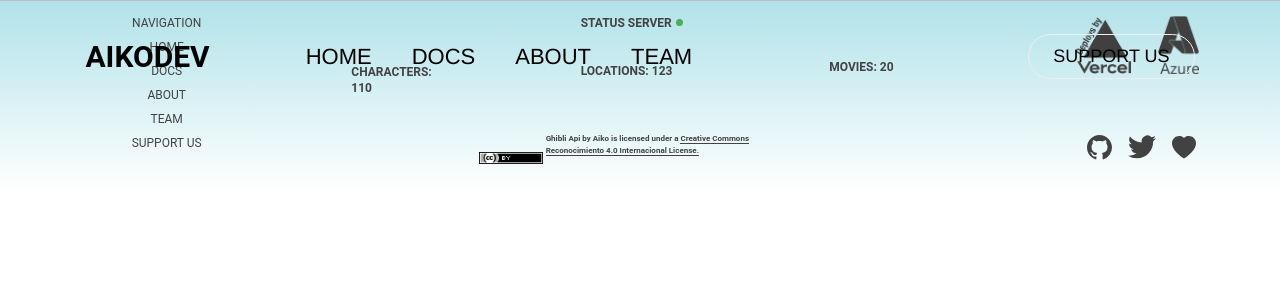
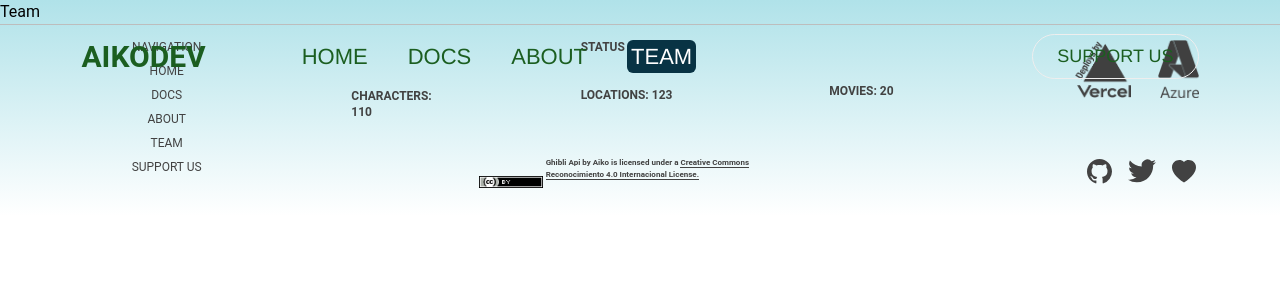
Before and after one commit to Aikodev-labs/Ghibli-API-platform, a React (Vite) app: page /team in a window 1280 px wide. Shown: the top 300 px of the page. Built offline with nearby package versions, Linux system fonts and the light colour scheme.

Commit message:
Update NavBar inteligente

```diff
--- a/src/App.jsx
+++ b/src/App.jsx
@@ -1,8 +1,12 @@
 import { BrowserRouter, Routes, Route} from "react-router-dom";
+//Components
 import Home from "./pages/Home"
 import Header from "./layout/Header";
 import Footer from "./layout/Footer";
+//Pages
 import Doc from "./pages/Doc";
+import About from "./pages/About";
+import Team from "./pages/Team";
 
 
 
@@ -18,6 +22,8 @@ function App() {
       <Routes>
         <Route path="/" element={<Home/>}/>
         <Route path="/docs" element={<Doc />}/>
+        <Route path="/about" element={<About />}/>
+        <Route path="/team" element={<Team />}/>
       </Routes>
 
       <Footer />
--- a/src/layout/Header.jsx
+++ b/src/layout/Header.jsx
@@ -1,5 +1,5 @@
 import { useEffect, useState } from "react";
-import { Link, NavLink } from "react-router-dom";
+import { Link, NavLink, useLocation } from "react-router-dom";
 
 const Header = () => {
   const pages = [
@@ -9,23 +9,27 @@ const Header = () => {
     { name: "TEAM", path: "/team" },
   ];
 
-  const detectPath = () => {
-    const currentPath = window.location.pathname
-    return currentPath
-  }
 
-  const [currentPath, setCurrentPath] = useState("")
+  const location = useLocation()
 
   useEffect(() => {
-    setCurrentPath(detectPath())
-  }, [setCurrentPath])
+    console.log("Ruta actual:", location.pathname)
+  }, [location])
 
 
   return (
 
-    <header className= {`flex items-center absolute z-10 top-0 left-0 w-full  h-[113px]
+    <header className= {`flex items-center absolute z-10 top-0 left-0 w-full  h-[113px] text-[#fafafa]
+      ${
+        /* Estilos dinamicos del Navbar */
+        location.pathname === "/" ? "text-[#fafafa]"
+        : location.pathname === "/docs" ? "text-black"
+        : location.pathname === "/about" ? "text-red-400"
+        : location.pathname === "/team" ? "text-green-900" : ""
 
-    ${ currentPath === "/" ? "text-[#fafafa]" : currentPath === "/docs" ? "text-[#0E7490]" : "" }`}>
+      }`}>
+
+
       <div className="max-w-[1366px] mx-auto">
         <nav className="flex justify-center items-center w-full h-full">
           <h1 className="font-bold text-[30px] ">
@@ -36,8 +40,11 @@ const Header = () => {
               <li className="group font-medium text-[22px]  " key={index}>
                 <NavLink
                   to={page.path}
-                  className={({isActive}) => isActive && detectPath() === "/" ? (console.log(detectPath()), "bg-purple-900 rounded-md p-1")
-                  : isActive && detectPath() === "/docs" ? (console.log(detectPath()), "bg-[#083344] rounded-md p-1 text-white") : ""} > {page.name}
+                  className={({isActive}) => isActive && location.pathname === "/" ? ("bg-purple-900 rounded-md p-1")
+                  : isActive && location.pathname === "/docs" ? ("bg-[#083344] rounded-md p-1 text-white")
+                  : isActive && location.pathname === "/about" ? ("bg-[#083344] rounded-md p-1 text-white")
+                  : isActive && location.pathname === "/team" ? ("bg-[#083344] rounded-md p-1 text-white") : ""}
+                  > {page.name}
 
                   {/* En caso de agregarse mas rutas con distintos estilos de navbar, es acá donde hay que trabajar */}
                 </NavLink>
--- /dev/null
+++ b/src/pages/About.jsx
@@ -0,0 +1,9 @@
+import React from 'react'
+
+const About = () => {
+  return (
+    <div>About</div>
+  )
+}
+
+export default About
--- /dev/null
+++ b/src/pages/Team.jsx
@@ -0,0 +1,9 @@
+import React from 'react'
+
+const Team = () => {
+  return (
+    <div>Team</div>
+  )
+}
+
+export default Team
```
